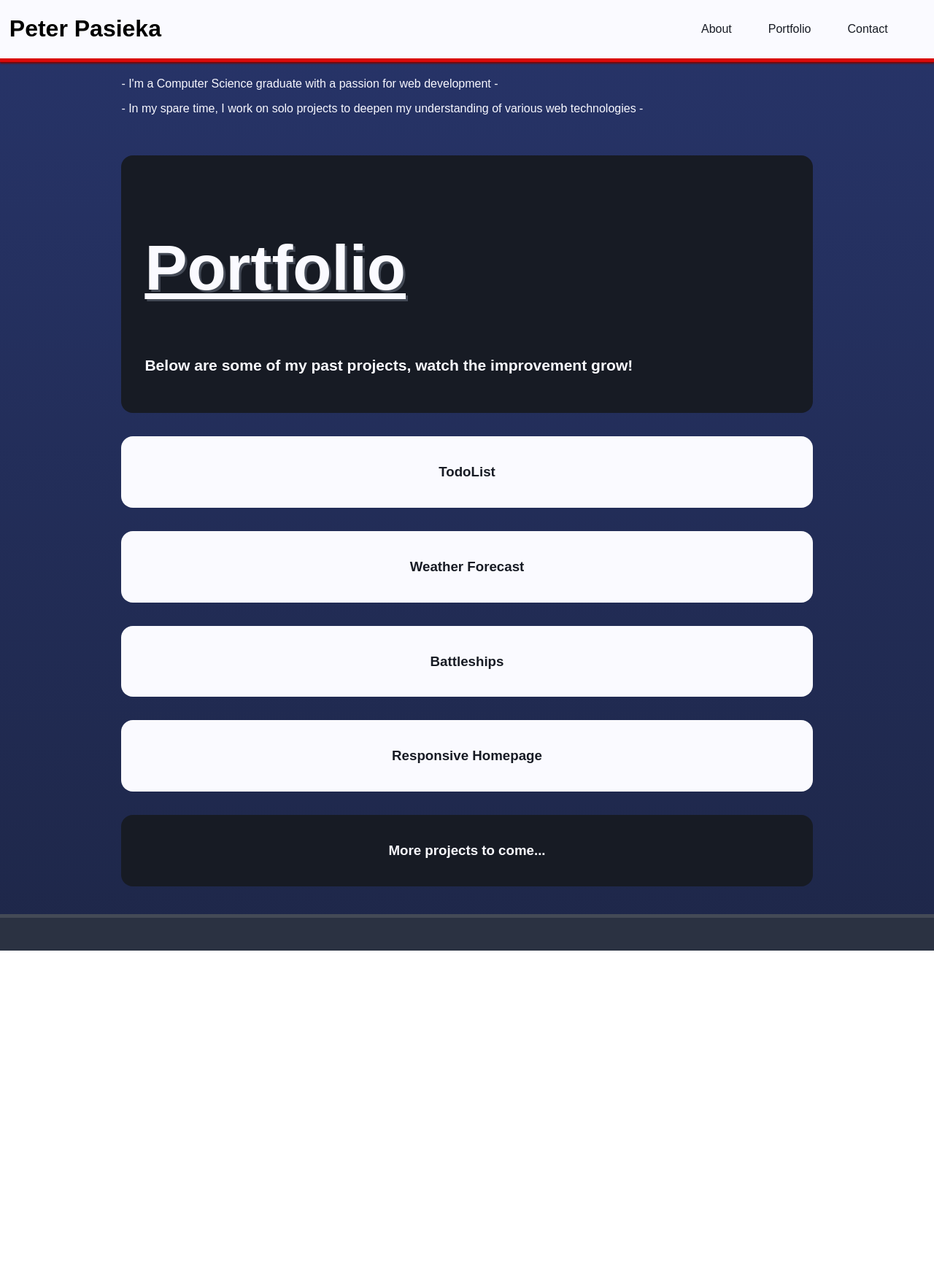
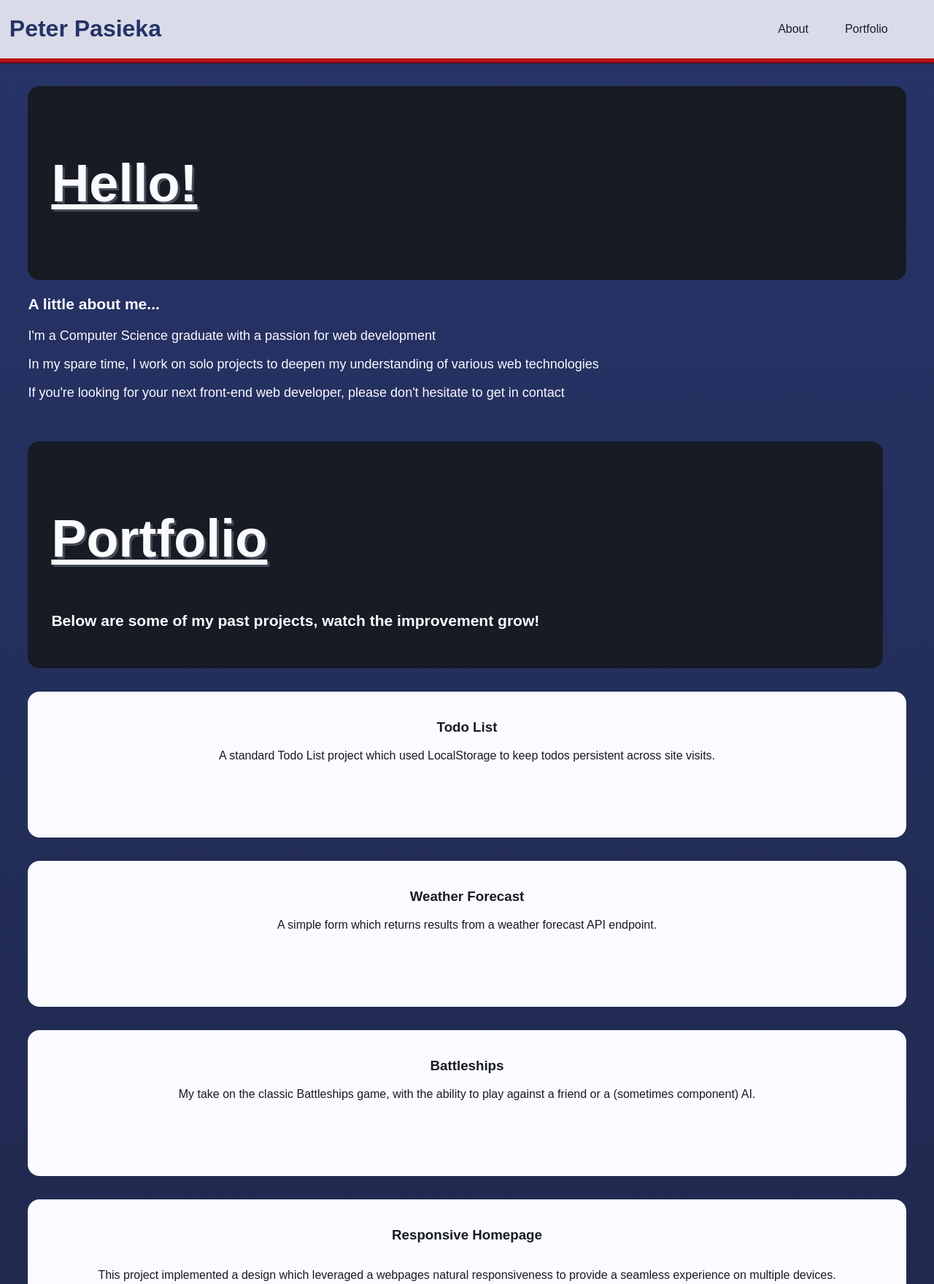
Before and after one commit to mann-go/mann-go.github.io, a plain HTML site: page index.html in a window 1280 px wide. Shown: the top 1760 px of the page at 73% size. Before the commit the page ends 1303 px from the top, so only its background shows below. Drawn offline with Linux system fonts and the light colour scheme; a web font is replaced by a local one.

Commit message:
FIX: Removed 'Contact' div as form backend not complete.

```diff
--- a/index.html
+++ b/index.html
@@ -16,28 +16,41 @@
         <ul>
           <li><a href="#about">About</a></li>
           <li><a href="#portfolio">Portfolio</a></li>
-          <li><a href="#contact">Contact</a></li>
+          <!-- <li><a href="#contact">Contact</a></li> -->
         </ul>
       </nav>
     </header>
     <main>
       <div class="about" id="about">
-        <h2>Hello!</h2>
-        <p>- I'm a Computer Science graduate with a passion for web development -</p>
-        <p>- In my spare time, I work on solo projects to deepen my understanding of various web technologies -</p>
+        <div class="card-container">
+            <div class="card-header">
+                      <h2>Hello!</h2>
+            </div>
+            <div class="card-subheader">
+              <h3>A little about me...</h3>
+                      <p>I'm a Computer Science graduate with a passion for web development</p>
+                <p>In my spare time, I work on solo projects to deepen my understanding of various web technologies</p>
+                <p>If you're looking for your next front-end web developer, please don't hesitate to get in contact</p>
+            </div>
+        </div>
+
+
       </div>
       <div class="portfolio" id="portfolio">
-        <div class="portfolio-header">
-          <h2>Portfolio</h2>
-          <div class="portfolio-subheader">
-            <h3>Below are some of my past projects, watch the improvement grow!</h3>
+        <div class="card-container">
+          <div class="card-header">
+            <h2>Portfolio</h2>
+            <div class="card-subheader">
+              <h3>Below are some of my past projects, watch the improvement grow!</h3>
+            </div>
           </div>
         </div>
         <div class="portfolio-item">
            <div class="item-header">
-              <a class="link" href="https://mann-go.github.io/todo-list/dist/index.html"><h3>TodoList</h3></a>
+              <a class="link" href="https://mann-go.github.io/todo-list/dist/index.html"><h3>Todo List</h3></a>
            </div>
            <div class="item-body">
+            A standard Todo List project which used LocalStorage to keep todos persistent across site visits.
            </div>
         </div>
         <div class="portfolio-item">
@@ -45,6 +58,7 @@
               <a class="link" href="https://mann-go.github.io/weather-app/dist/index.html"><h3>Weather Forecast</h3></a>
           </div>
           <div class="item-body">
+            A simple form which returns results from a weather forecast API endpoint.
           </div>
         </div>
         <div class="portfolio-item">
@@ -52,6 +66,7 @@
             <a class="link" href="./battleship/dist/index.html"><h3>Battleships</h3></a>
           </div>
           <div class="item-body">
+            My take on the classic Battleships game, with the ability to play against a friend or a (sometimes component) AI.
           </div>
         </a>
         </div>
@@ -59,19 +74,43 @@
           <div class="item-header">
             <a class="link" href="./responsive-homepage/dist/index.html"><h3>Responsive Homepage</h3></a>
           </div>
-
           <div class="item-body">
+            <p>This project implemented a design which leveraged a webpages natural responsiveness to provide a seamless experience on multiple devices. </p>
           </div>
         </div>
-
         <div class="portfolio-item">
           <div class="preview-container"></div>
           <h3 id="item-header">More projects to come...</h3>
         </div>
       </div>
+      <!-- <div class="contact" id="contact">
+        <div class="card-container">
+          <div class="card-header">
+            <h2>Contact Me</h2>
+            <div class="card-subheader">
+              <h3>If you want to reach out to me, just fill in the form here!</h3>
+            </div>
+          </div>
+        </div>
+        <div class="form-container">
+          <form action="">
+            <div class="input">
+              <label for="input_name" aria-label="Full Name">Name: </label>
+              <input type="text" id="input_name" name="name">
+            </div>
+            <div class="input">
+              <label for="input_email" aria-label="Email Address">Email: </label>
+              <input type="text" id="input_email">
+            </div>
+            <div class="input">
+              <label for="input_message" aria-label="Your Message">Message: </label>
+              <input type="textarea" id="input_message" name="message">
+            </div>
+          </form>
+        </div>
+      </div> -->
     </main>
     <footer>
-
     </footer>
   </div>
 </body>
--- a/styles.css
+++ b/styles.css
@@ -38,7 +38,6 @@
 }
 
 html {
-    height: 100dvh;
   scroll-behavior: smooth;
 }
 
@@ -46,6 +45,7 @@ body {
   margin: 0;
   padding: 0;
   min-height: calc(100% - 8px * 2); /* minus top & bottom margins*/
+  color: var(--ghost-white);
 }
 
 .wrapper {
@@ -57,6 +57,7 @@ body {
 }
 
 header {
+  z-index: 1;
   display: flex;
   align-items: center;
   padding-left: var(--padding-small);
@@ -64,8 +65,10 @@ header {
   border-bottom: 5px solid var(--rojo);
   box-shadow: 0 2px 2px 0 var(--barn-red);
   background-color: var(--ghost-white);
+  color: var(--delft-blue);
   position: fixed;
   width: 100%;
+  opacity: 0.85;
 }
 
 nav {
@@ -97,8 +100,7 @@ h2 {
 }
 
 main {
-
-    flex-grow: 1;
+  flex-grow: 1;
   grid-template-columns: repeat(3, 1fr);
   grid-template-rows: repeat(3, 1fr);
   padding: var(--padding);
@@ -107,26 +109,29 @@ main {
 }
 
 .about {
-  color: ghostwhite;
-  /* background-color: var(--ghost-white); */
   width: 100%;
   padding: var(--padding);
 }
 
-.portfolio {
+.portfolio,
+.contact {
   display: grid;
   grid-template-columns: repeat(auto-fill, minmax(350px, 1fr));
   gap: 2rem;
   padding: var(--padding);
-  color: var(--ghost-white);
 }
 
 .portfolio-item:last-child {
   grid-column: 1 / 4;
   background-color: var(--rich-black);
+  place-content: center;
 }
 
-.portfolio-header {
+.card-container {
+  grid-column: 1 / 4;
+}
+
+.card-header {
   text-shadow: 3px 3px var(--charcoal);
   font-size: 58px;
   grid-column: 1 / 4;
@@ -135,10 +140,10 @@ main {
   padding: var(--padding-xl);
   border: 3px solid var(--eerie-black);
   transition: transform 2s ease-in-out;
-  height: max-content;
+  height: min-content;
 }
 
-.portfolio-subheader {
+.card-subheader {
   text-shadow: none;
   font-size: large;
 }
@@ -150,9 +155,13 @@ main {
   background-color: var(--ghost-white);
   border-radius: var(--border-radius);
   padding: var(--padding);
-  height: min-content;
+  height: 200px;
   overflow: hidden;
   transition: 0.5s ease;
+}
+
+.item-body {
+  color: var(--rich-black);
 }
 
 img {
@@ -160,11 +169,45 @@ img {
   height: 200px;
 }
 
+.contact {
+  grid-column: 1 / 5;
+  display: flex;
+}
+
+form {
+  display: flex;
+  flex-wrap: wrap;
+
+  margin: 10px;
+  gap: 25px;
+}
+
+.input {
+  width: 100%;
+  display: flex;
+  flex-direction: column;
+  gap: 15px;
+}
+
+label {
+  font-size: 20px;
+}
+
+input {
+  appearance: none;
+  height: 50px;
+  width: 100%;
+  border: none;
+  border-radius: var(--border-radius);
+  padding-left: var(--padding-small);
+  transition: 1s ease;
+}
+
 footer {
   margin-top: auto;
-  border-top: 5px solid var(--charcoal);
+  height: 50px;
+  border-top: 5px solid var(--rojo);
   background-color: var(--gunmetal);
-  height: 50px;
 }
 
 /** Underline styling **/
@@ -200,12 +243,20 @@ a:hover {
   box-shadow: 0 8px 8px 0 var(--rich-black);
 }
 
+input:hover {
+  box-shadow: 0 8px 8px 0 var(--rich-black);
+}
+
 /** Responsive **/
 
 @media (min-width: 400px) and (max-width: 1457px) {
+  main {
+    width: 100%;
+  }
 
-  .portfolio-header {
+  .card-header {
     grid-column: 1 / 5;
+    font-size: 48px;
   }
 
   .portfolio-item:last-child {
@@ -216,3 +267,11 @@ a:hover {
     grid-column: 1 / 5;
   }
 }
+
+/** Anchor padding fix **/
+.about::before {
+  content: "";
+  display: block;
+  height: 10vh;
+  visibility: hidden;
+}
```
